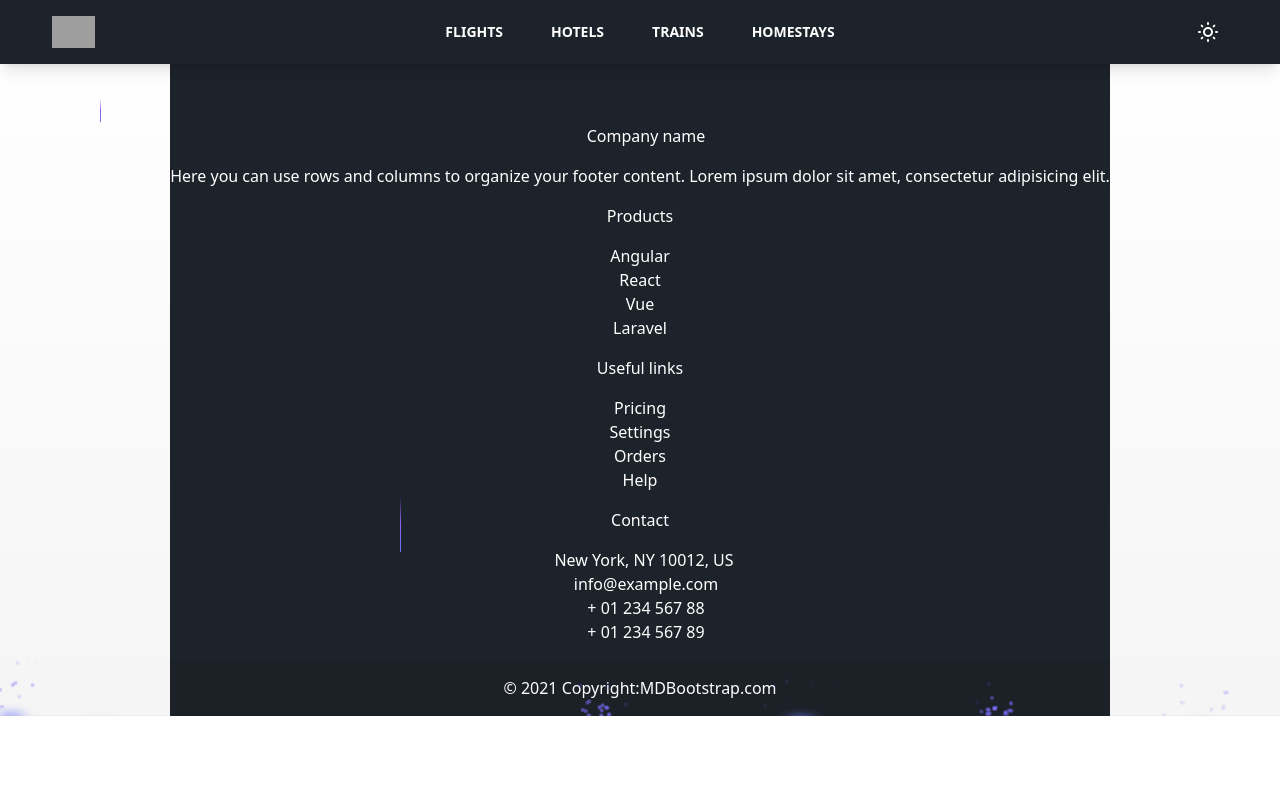
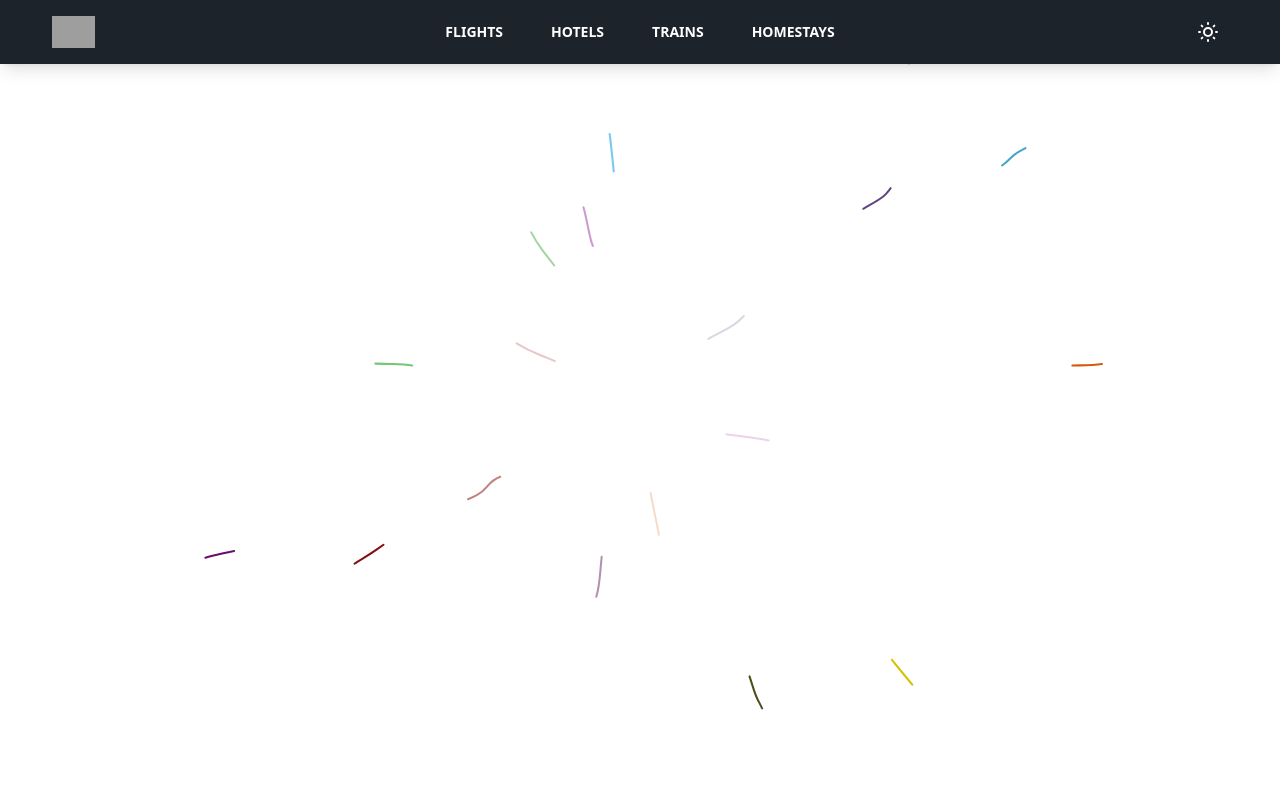
Before and after one commit to rajgupta2399/MakeMyTripClone, a Next.js app: page /Destination in a window 1280 px wide. Shown: the top 800 px of the page. Built offline with nearby package versions, Linux system fonts and the light colour scheme; grey boxes are pictures that could not be loaded.

Commit message:
newCompAdded

```diff
--- a/src/pages/Destination/index.jsx
+++ b/src/pages/Destination/index.jsx
@@ -1,7 +1,12 @@
+import { BackgroundLines } from "@/components/ui/background-lines";
 import React from "react";
 
 const index = () => {
-  return <div>index</div>;
+  return (
+    <div>
+      <BackgroundLines />
+    </div>
+  );
 };
 
 export default index;
```
